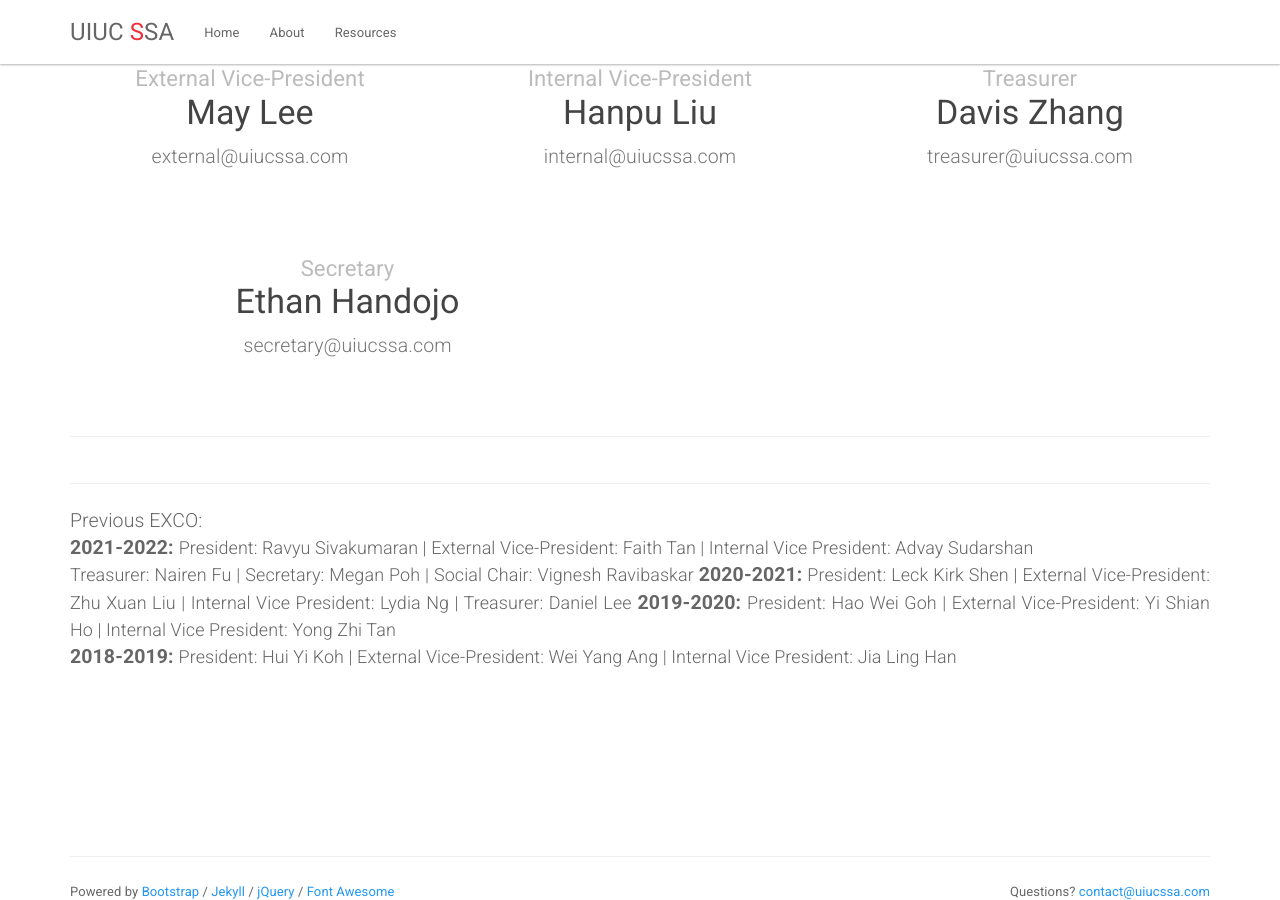
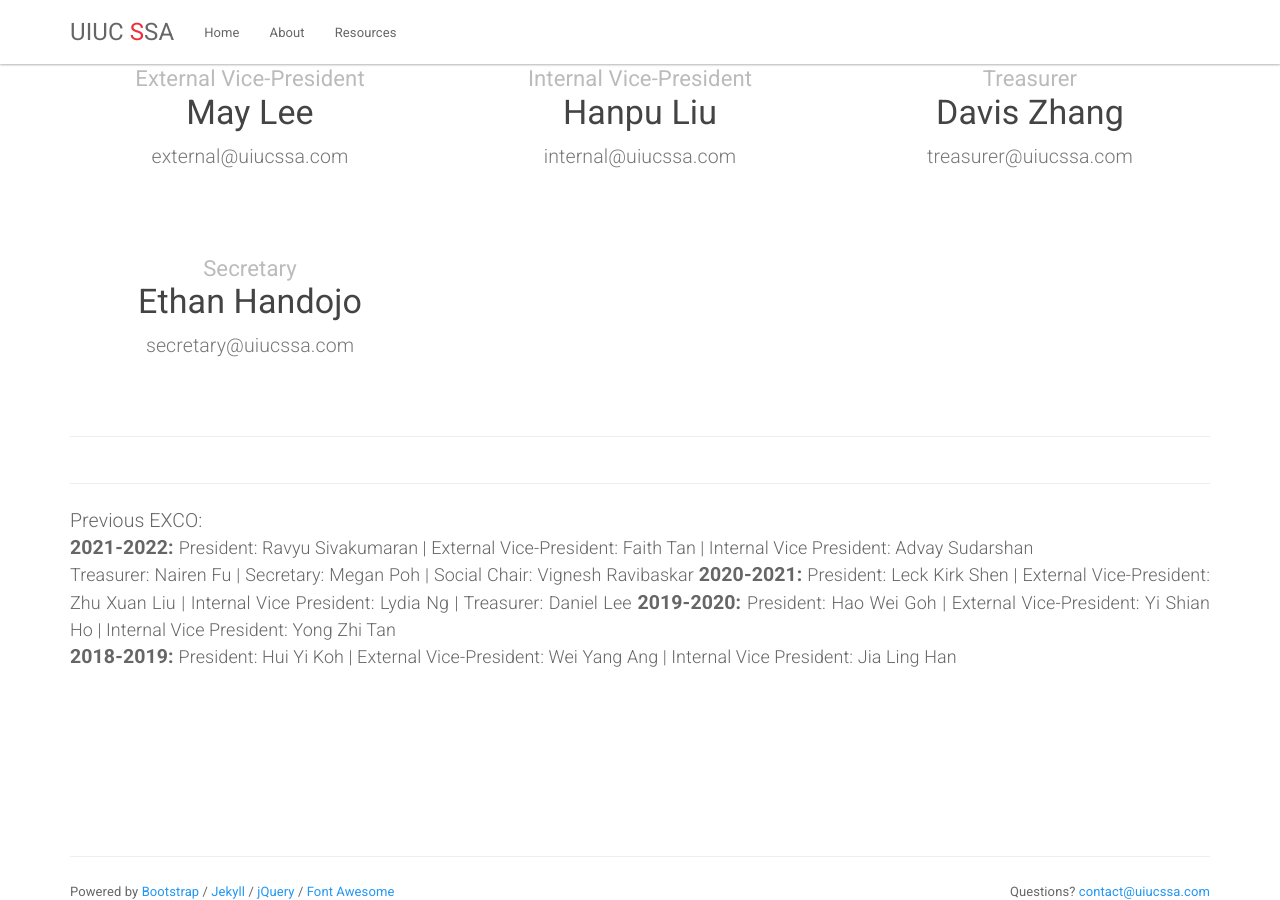
Before and after one commit to uiucssa/uiucssa.github.io, a Jekyll site: the page built from about.html, in a window 1280 px wide and 900 px high, scrolled down 1199 px. Built offline with Jekyll 4.4.1, drawn with Linux system fonts in a browser that asks for light colours.

Commit message:
Modified about page layout

```diff
--- a/about.html
+++ b/about.html
@@ -141,7 +141,7 @@
         </h3>
         <p class="lead text-center"><a href="mailto:treasurer@uiucssa.com" style="color: #777">treasurer@uiucssa.com</a></p>
     </div>
-    <div class="col-md-6" style="padding-bottom: 30px;">
+    <div class="col-md-4" style="padding-bottom: 30px;">
         <!-- <img src="{{ site.url }}/img/exco/ruowei.png" class="img-responsive center-block"> -->
         <h3 class="text-center">
             <small>Secretary</small><br>
```
